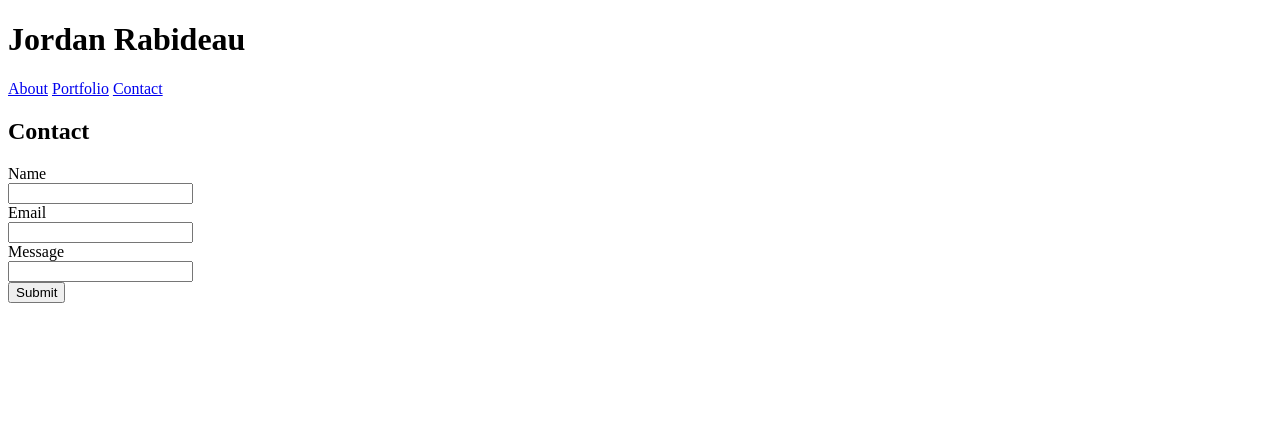
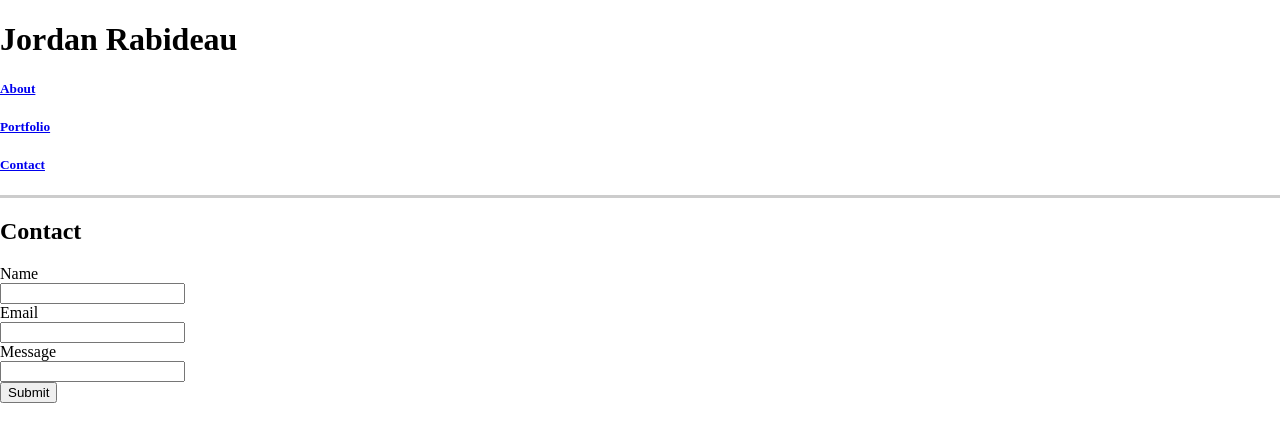
Before and after one commit to JordanMRabideau/Responsive-Portfolio, a plain HTML site: page contact.html in a window 1280 px wide. Drawn offline with Linux system fonts and the light colour scheme.

Commit message:
Added CSS formatting to header section.

```diff
--- a/contact.html
+++ b/contact.html
@@ -3,24 +3,24 @@
 
 <head>
     <title>Jordan Rabideau's portfolio</title>
+    <link rel="stylesheet" type="text/css" href="assets/css/style.css">
 </head>
 
 <body>
     <div>
 
         <header>
-            <h1>Jordan Rabideau</h1>
+            <h1 id="headerName">Jordan Rabideau</h1>
 
-            <section id="links">
+            <section class="links">
 
-                <a href="index.html">About</a>
+                <h5><a href="index.html">About</a></h5>
 
-                <a href="portfolio.html">Portfolio</a>
+                <h5><a href="portfolio.html">Portfolio</a></h5>
 
-                <a href="contact.html">Contact</a>
+                <h5><a href="contact.html">Contact</a></h5>
 
             </section>
-
         </header>
 
         <section id="contact">
@@ -38,3 +38,8 @@
             </form>
 
         </section>
+
+    </div>
+
+</body>
+</html>
```
Also changed, not shown: index.html (+6 -6 lines), portfolio.html (+6 -5 lines). Lines whose indentation alone changed are shown as unchanged.
